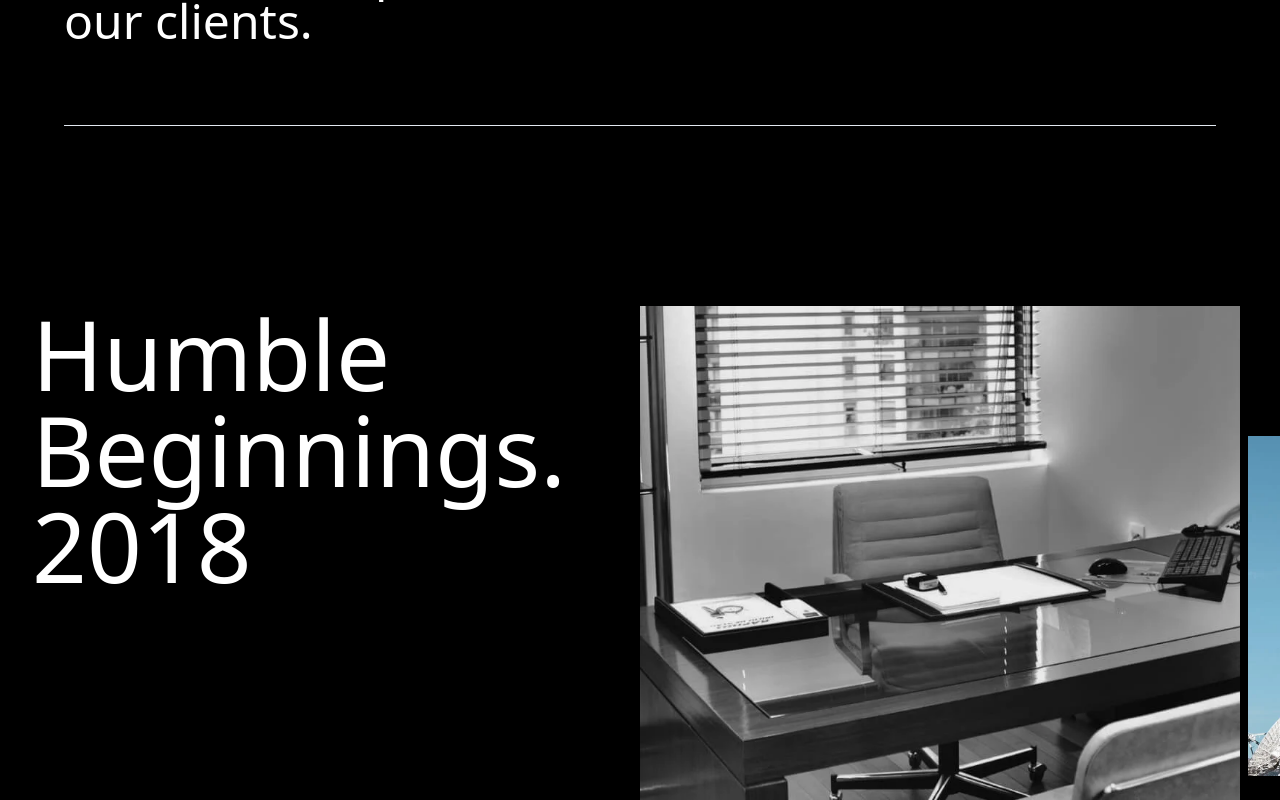
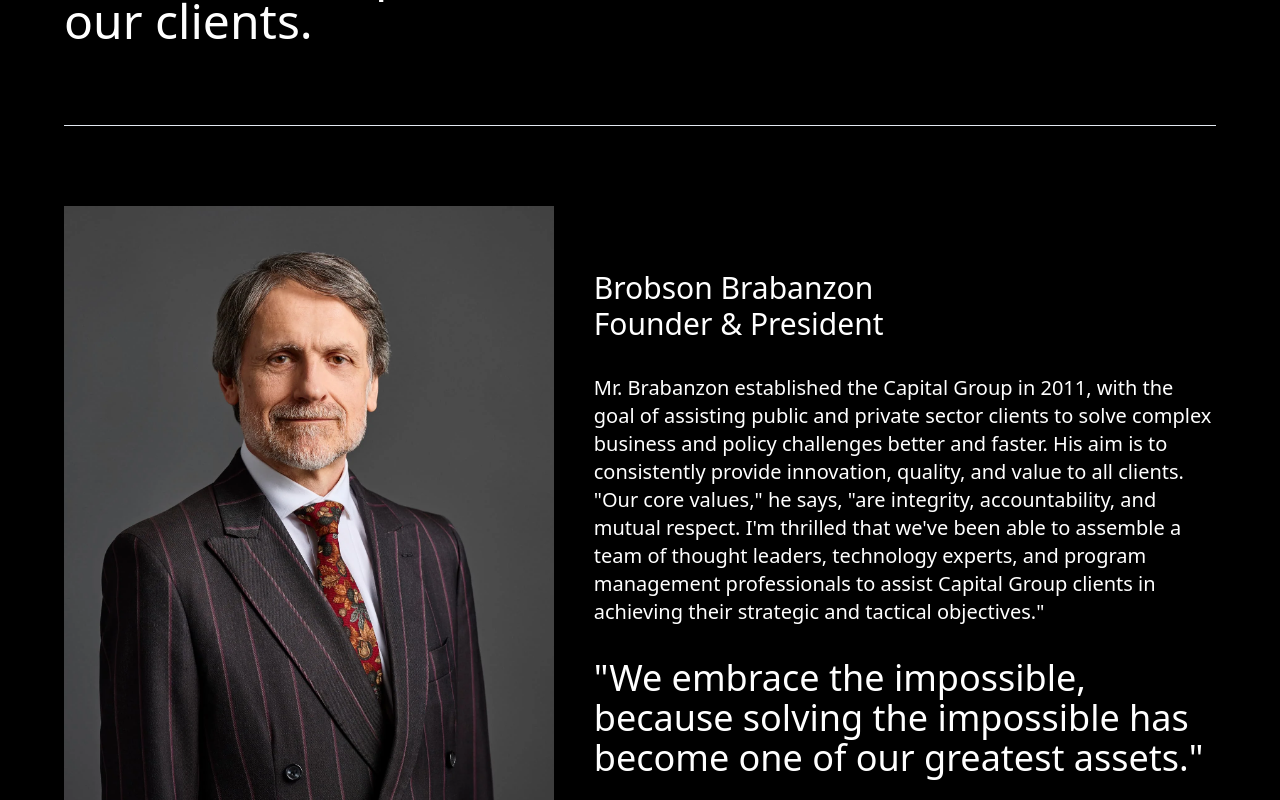
Before and after one commit to gerry-sheva/capital-group, a Next.js app: page /aboutus in a window 1280 px wide. Shown: the part 1100-1900 px from the top of the page. Built offline with nearby package versions, Linux system fonts and the light colour scheme.

Commit message:
feat: added prez to about

```diff
--- a/app/leadership/components/President.tsx
+++ b/app/aboutus/components/President.tsx
@@ -1,14 +1,24 @@
+import Image from 'next/image'
+
 const President: React.FC = () => {
 	return (
-		<section className="grid grid-cols-9 py-20 border-b-[1px]">
-			<div className="col-span-4">IMAGE</div>
+		<section className="lg:grid lg:grid-cols-9 gap-10 py-20 border-b-[1px]">
+			<div className="col-span-4">
+				<Image
+					src={'/prez.webp'}
+					width={600}
+					height={1200}
+					alt="President"
+					className="h-full object-cover"
+				/>
+			</div>
 			<div className="col-span-5 flex flex-col justify-center pb-8 pt-16 gap-8">
 				<div className="text-3xl">
-					<p>Curtis Porter</p>
+					<p>Brobson Brabanzon</p>
 					<p>Founder & President</p>
 				</div>
 				<p className="text-xl">
-					Mr. Porter established the Capital Group in 2011, with the goal of
+					Mr. Brabanzon established the Capital Group in 2011, with the goal of
 					assisting public and private sector clients to solve complex business
 					and policy challenges better and faster. His aim is to consistently
 					provide innovation, quality, and value to all clients. &quot;Our core
--- a/app/aboutus/page.tsx
+++ b/app/aboutus/page.tsx
@@ -2,12 +2,14 @@ import About from './components/About'
 import CTA from './components/CTA'
 import HeroAboutUs from './components/Hero'
 import History from './components/History'
+import President from './components/President'
 
 const AboutUs: React.FC = () => {
 	return (
 		<main className="min-h-screen mx-[5vw]">
 			<HeroAboutUs />
 			<About />
+			<President />
 			<History />
 			<CTA />
 		</main>
--- a/app/components/NavBar.tsx
+++ b/app/components/NavBar.tsx
@@ -69,12 +69,6 @@ const NavBar: React.FC = () => {
 							</Link>
 							<Link
 								onClick={handleShowMenu}
-								href={'/leadership'}
-							>
-								Leadership
-							</Link>
-							<Link
-								onClick={handleShowMenu}
 								href={'/consultant'}
 							>
 								Consultant
@@ -98,7 +92,6 @@ const NavBar: React.FC = () => {
 			<div className="flex gap-4">
 				<Link href={'/aboutus'}>About Us</Link>
 				<Link href={'/services'}>Services</Link>
-				<Link href={'/leadership'}>Leadership</Link>
 				<Link href={'/consultant'}>Consultant</Link>
 			</div>
 		</nav>
--- /dev/null
+++ b/app/components/Testimonials.tsx
@@ -0,0 +1,21 @@
+const Testimonials: React.FC = () => {
+	return (
+		<section className="border-y-[1px] flex justify-center">
+			<div className="col-span-1 flex flex-col gap-12 text-3xl lg:text-5xl py-8 lg:w-3/4 lg:text-center">
+				<p>
+					— As the Chief Operating Officer of a rapidly growing tech startup,
+					our company faced numerous challenges in scaling our operations and
+					optimizing our business processes. Working with Capital Group was one
+					of the best strategic decisions we made during this critical phase of
+					our growth.
+				</p>
+				<div>
+					<p>Laurentina</p>
+					<p>Chief Operating Officer of Ægir Tech</p>
+				</div>
+			</div>
+		</section>
+	)
+}
+
+export default Testimonials
--- a/app/components/home/Testimonials.tsx
+++ /dev/null
@@ -1,18 +0,0 @@
-const Testimonials: React.FC = () => {
-	return (
-		<section className="border-y-[1px] flex justify-center">
-			<div className="col-span-1 flex flex-col gap-12 text-3xl lg:text-5xl py-8 lg:w-3/4 lg:text-center">
-				<p>
-					— &quot;During firm&apos;s first decade, Capital Group experienced
-					rapid growth, by applying practical and innovative solutions to help
-					our clients achieve their business objectives. Now, building on that
-					experience, we are poised to expand to additional federal markets and
-					continue its hallmark quality work in the decade ahead.&quot;
-				</p>
-				<p>Curtis Porter, President</p>
-			</div>
-		</section>
-	)
-}
-
-export default Testimonials
--- a/app/leadership/components/Hero.tsx
+++ /dev/null
@@ -1,17 +0,0 @@
-import Hero from '@/app/components/Hero'
-
-const HeroLeadership: React.FC = () => {
-	return (
-		<Hero>
-			<h1 className="text-7xl">
-				CHAMPIONING BOLD IDEAS
-				<br />
-				TO HELP YOU ACHIEVE
-				<br />
-				THE EXTRAORDINARY.
-			</h1>
-		</Hero>
-	)
-}
-
-export default HeroLeadership
--- a/app/leadership/components/WelcomeStatement.tsx
+++ /dev/null
@@ -1,19 +0,0 @@
-const WelcomeStatement: React.FC = () => {
-	return (
-		<section className="grid grid-cols-9 py-20 border-b-[1px]">
-			<div className="col-span-5">
-				<h3 className="text-6xl">Leadership shaped by purpose.</h3>
-			</div>
-			<div className="col-span-4 text-xl">
-				<p>
-					Our leaders are united by a purpose and passion to help you succeed.
-					As trusted advisors, and as a premier management consulting firm,
-					Capital Group helps develop innovative, smart strategies. Welcome to
-					Capital Group.
-				</p>
-			</div>
-		</section>
-	)
-}
-
-export default WelcomeStatement
--- a/app/leadership/page.tsx
+++ /dev/null
@@ -1,15 +0,0 @@
-import HeroLeadership from './components/Hero'
-import President from './components/President'
-import WelcomeStatement from './components/WelcomeStatement'
-
-const Leadership: React.FC = () => {
-	return (
-		<main className="min-w-screen mx-[5vw]">
-			<HeroLeadership />
-			<WelcomeStatement />
-			<President />
-		</main>
-	)
-}
-
-export default Leadership
--- a/app/page.tsx
+++ b/app/page.tsx
@@ -2,7 +2,7 @@ import Image from 'next/image'
 import classNames from 'classnames'
 import About from './components/home/About'
 import Services from './components/home/Services'
-import Testimonials from './components/home/Testimonials'
+import Testimonials from './components/Testimonials'
 import CTA from './components/home/CTA'
 import HeroHome from './components/home/Hero'
 
--- a/app/services/page.tsx
+++ b/app/services/page.tsx
@@ -1,3 +1,4 @@
+import Testimonials from '../components/Testimonials'
 import HeroServices from './components/Hero'
 import ServicesList from './components/ServicesList'
 
@@ -6,6 +7,7 @@ const Services: React.FC = () => {
 		<main className="min-h-screen mx-[5vw]">
 			<HeroServices />
 			<ServicesList />
+			<Testimonials />
 		</main>
 	)
 }
```
Also changed, not shown: public/history_5.webp (renamed from public/History 5.webp), public/prez.webp (added).
